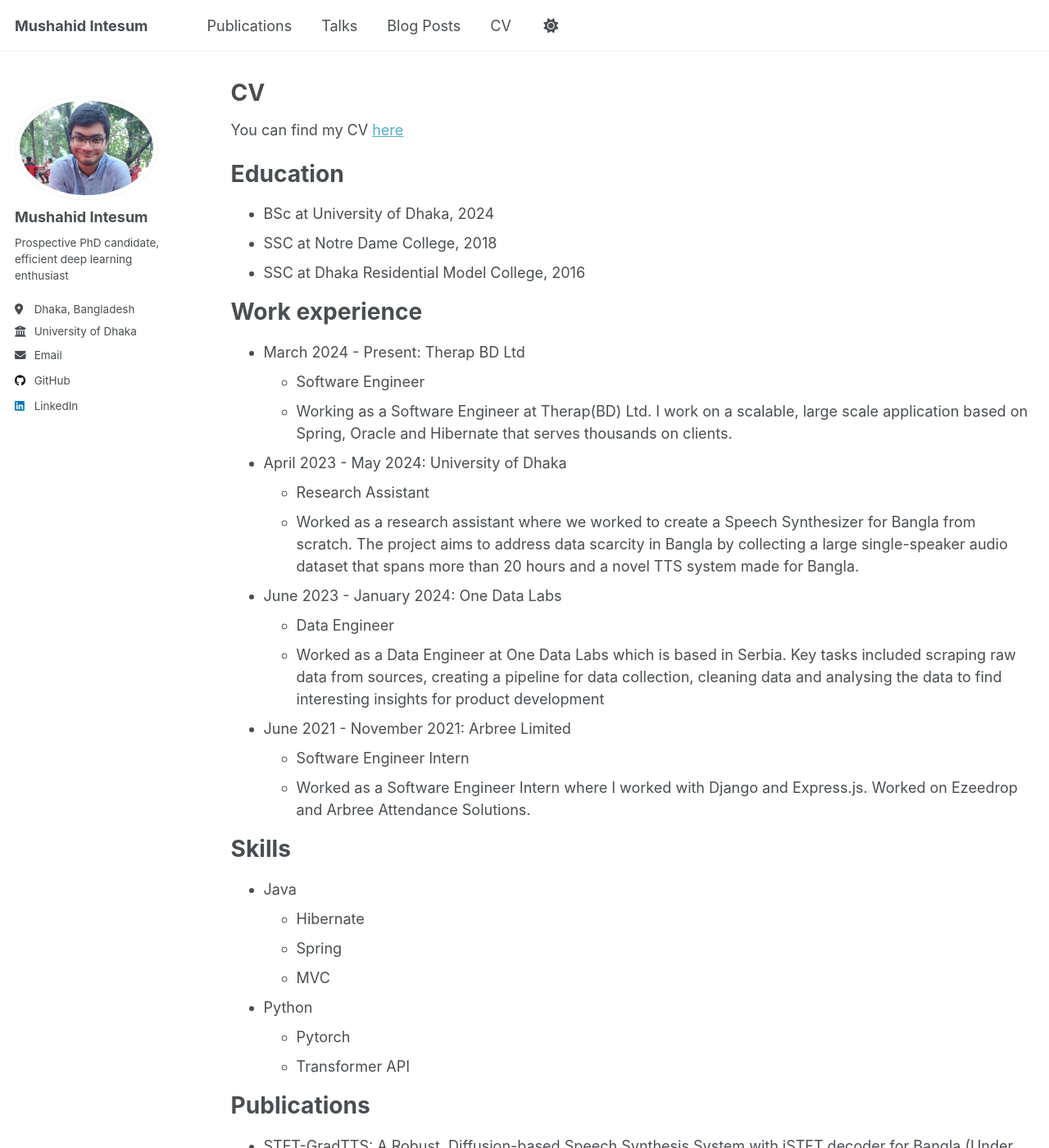
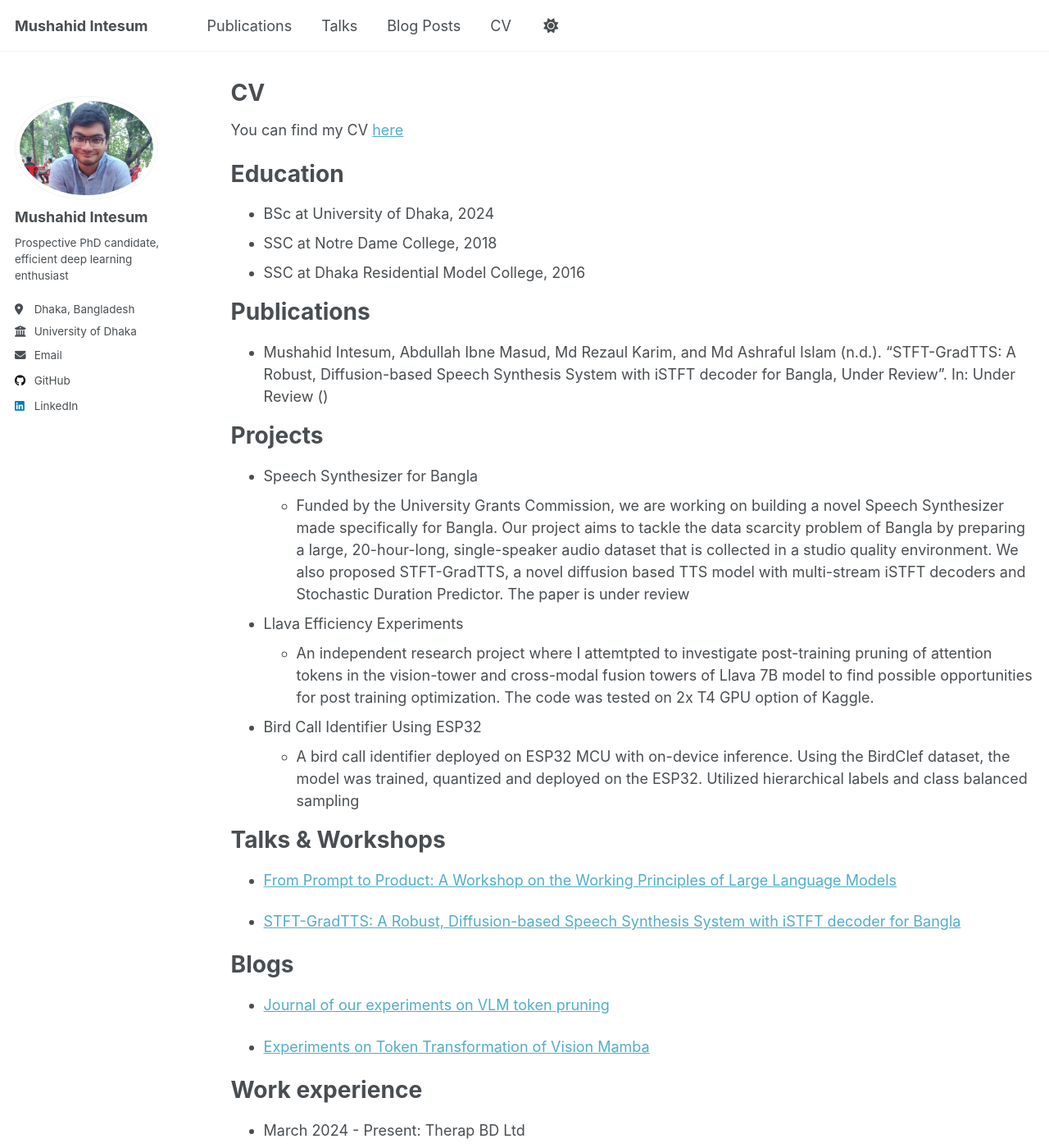
Before and after one commit to mushahid-intesum/mushahid-intesum.github.io, a Jekyll site: the page built from _pages/cv.md, in a window 1280 px wide and 1400 px high. Shown: the whole window at 82% size. Built offline with Jekyll 4.4.1, drawn with Linux system fonts in a browser that asks for light colours; a script that is not in the unit is left out; some of the changed text lies outside the part shown.

Commit message:
Cleaned up

```diff
--- a/_pages/cv.md
+++ b/_pages/cv.md
@@ -7,13 +7,39 @@ redirect_from:
   - /resume
 ---
 
-You can find my CV [here](https://flowcv.com/resume/cc660ebps5)
+
+You can find my CV [here](https://mushahid-intesum.github.io/files/My_CV.pdf)
 
 Education
 ======
 * BSc at University of Dhaka, 2024
 * SSC at Notre Dame College, 2018
 * SSC at Dhaka Residential Model College, 2016
+
+Publications
+======
+  * Mushahid Intesum, Abdullah Ibne Masud, Md Rezaul Karim, and Md Ashraful Islam (n.d.). “STFT-GradTTS: A Robust, Diffusion-based Speech Synthesis System with iSTFT decoder for Bangla, Under Review”. In: Under Review ()
+
+Projects
+======
+* Speech Synthesizer for Bangla
+  * Funded by the University Grants Commission, we are working on building a novel Speech Synthesizer made specifically for Bangla. Our project aims to tackle the data scarcity problem of Bangla by preparing a large, 20-hour-long, single-speaker audio dataset that is collected in a studio quality environment. We also proposed STFT-GradTTS, a novel diffusion based TTS model with multi-stream iSTFT decoders and Stochastic Duration Predictor. The paper is under review
+* Llava Efficiency Experiments
+  * An independent research project where I attemtpted to investigate post-training pruning of attention tokens in the vision-tower and cross-modal fusion towers of Llava 7B model to find possible opportunities for post training optimization. The code was tested on 2x T4 GPU option of Kaggle.
+* Bird Call Identifier Using ESP32
+  * A bird call identifier deployed on ESP32 MCU with on-device inference. Using the BirdClef dataset, the model was trained, quantized and deployed on the ESP32. Utilized hierarchical labels and class balanced sampling
+
+Talks & Workshops
+======
+  * [From Prompt to Product: A Workshop on the Working Principles of Large Language Models](https://www.canva.com/design/DAGqhCAYFq4/j6HO9Sjf0ItIq7maECuk6w/edit?utm_content=DAGqhCAYFq4&utm_campaign=designshare&utm_medium=link2&utm_source=sharebutton)
+
+  * [STFT-GradTTS: A Robust, Diffusion-based Speech Synthesis System with iSTFT decoder for Bangla](https://docs.google.com/presentation/d/1Az5hiV_t9hlWzQasweqGeolQpliIoU7h8dn3vf-FH9c/edit?usp=sharing)
+
+Blogs
+======
+  * [Journal of our experiments on VLM token pruning](https://dev.to/skondho_kata/vlms-have-an-excess-tokens-2ho5)
+
+  * [Experiments on Token Transformation of Vision Mamba](https://dev.to/skondho_kata/experiments-on-token-transformation-of-vision-mamba-221d)
 
 Work experience
 ======
@@ -33,34 +59,17 @@ Work experience
   * Software Engineer Intern
   * Worked as a Software Engineer Intern where I worked with Django and Express.js. Worked on Ezeedrop and Arbree Attendance Solutions.
 
-Skills
-======
-* Java
-  * Hibernate
-  * Spring
-  * MVC
-* Python
-  * Pytorch
-  * Transformer API
-
-Publications
-======
-  * STFT-GradTTS: A Robust, Diffusion-based Speech Synthesis System with iSTFT decoder for Bangla (Under Review)
-
-Talks
-======
-  * [From Prompt to Product: A Workshop on the Working Principles of Large Language Models](https://www.canva.com/design/DAGqhCAYFq4/j6HO9Sjf0ItIq7maECuk6w/edit?utm_content=DAGqhCAYFq4&utm_campaign=designshare&utm_medium=link2&utm_source=sharebutton)
-
-  * [STFT-GradTTS: A Robust, Diffusion-based Speech Synthesis System with iSTFT decoder for Bangla](https://docs.google.com/presentation/d/1Az5hiV_t9hlWzQasweqGeolQpliIoU7h8dn3vf-FH9c/edit?usp=sharing)
-
-Blogs
-======
-  * [Journal of our experiments on VLM token pruning](https://dev.to/skondho_kata/vlms-have-an-excess-tokens-2ho5)
-
-  * [Experiments on Token Transformation of Vision Mamba](https://dev.to/skondho_kata/experiments-on-token-transformation-of-vision-mamba-221d)
-
-Service and leadership
+Non-Academic Service
 ======
 * January 2023 – December 2023: CSEDU Students' Club, General Secretary
 * January 2022 – December 2022: CSEDU Students' Club, Secretary (Sports)
 * January 2020 – December 2021: CSEDU Students' Club, Execuitive Member
+
+Miscellaneous
+======
+* Programming Languages
+  * Python, Java
+* Tools
+  * Pytorch, Tensorflow, Spring
+* Languages
+  * Bangla, English
```
Also changed, not shown: _pages/about.md (+1 -1 lines), 1 other file.
